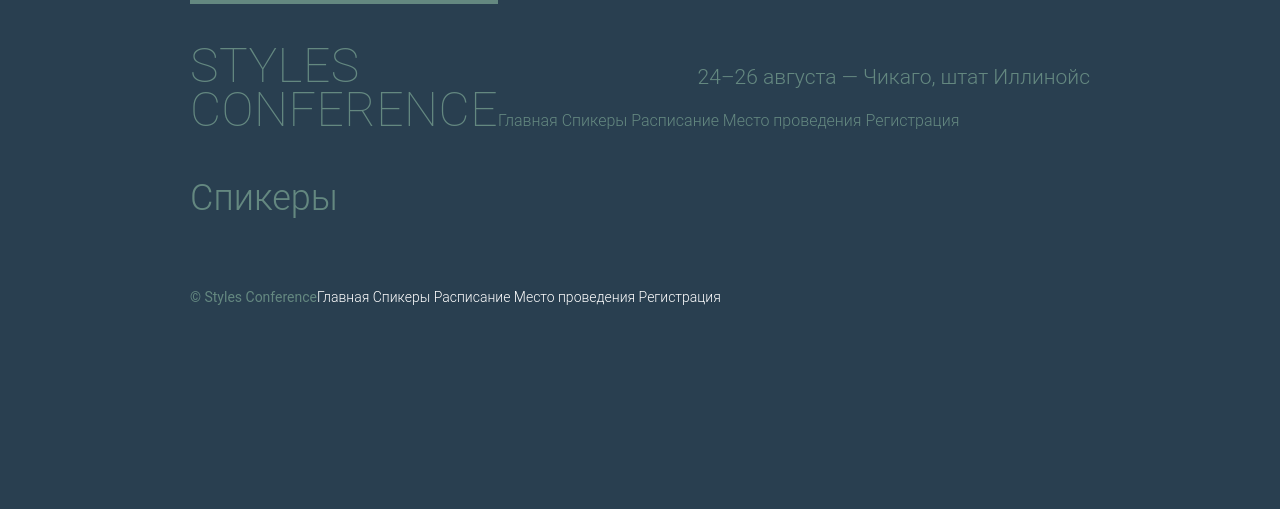
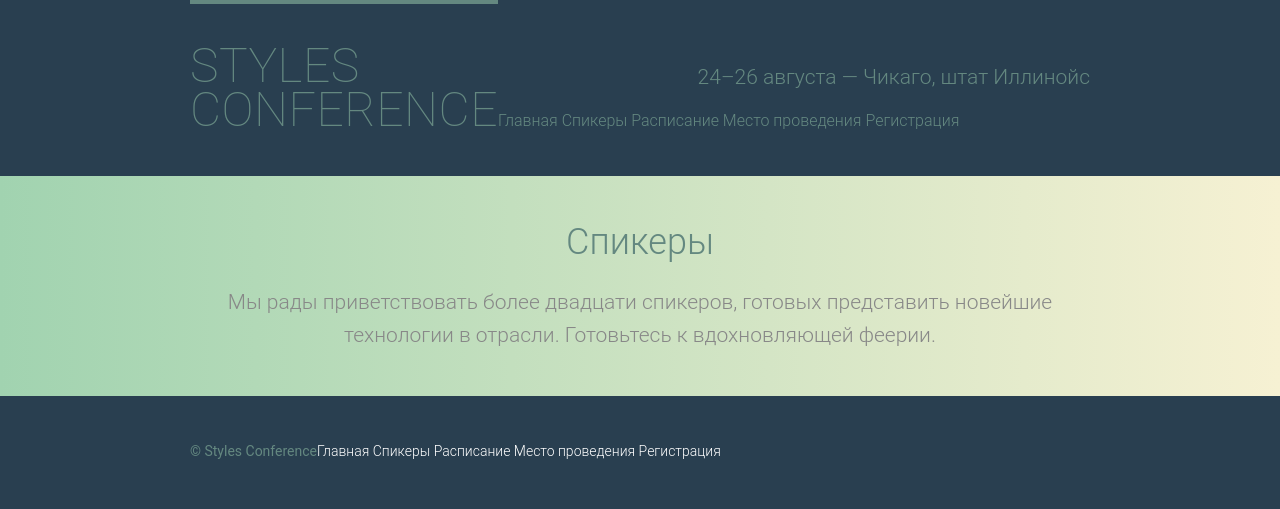
Before and after one commit to O-Julia-O/FirstSite, a plain HTML site: page html/speakers.html in a window 1280 px wide. Drawn offline with Linux system fonts and the light colour scheme.

Commit message:
added gradient and chenged arhitecture

```diff
--- a/css/main.css
+++ b/css/main.css
@@ -189,8 +189,20 @@ p a {
 
 .row {
   background: #fff;
+  padding: 66px 0 44px 0;
+}
+
+.row,
+.row-alt {
   min-width: 960px;
-  padding: 66px 0 44px 0;
+}
+
+.row-alt {
+  background: #cbe2c1;
+  background: -webkit-linear-gradient(to right, #a1d3b0, #f6f1d3);
+  background: -moz-linear-gradient(to right, #a1d3b0, #f6f1d3);
+  background: linear-gradient(to right, #a1d3b0, #f6f1d3);
+  padding: 44px 0 22px 0;
 }
 
 /*
@@ -201,6 +213,21 @@ p a {
 
 h1, h3, h4, h5, p {
   margin-bottom: 22px;
+}
+
+/*
+  ========================================
+  Вступление
+  ========================================
+*/
+
+.lead {
+  text-align: center;
+}
+
+.lead p {
+  font-size: 21px;
+  line-height: 33px;
 }
 
 /*
--- a/html/speakers.html
+++ b/html/speakers.html
@@ -23,8 +23,14 @@
     </nav>
   </header>
 
-  <section class="container">
+  <section class="row-alt">
+    <div class="lead container">
+
       <h1>Спикеры</h1>
+      <p>Мы рады приветствовать более двадцати спикеров, готовых представить
+        новейшие технологии в отрасли. Готовьтесь к вдохновляющей феерии.</p>
+
+    </div>
   </section>
 
   <footer class="primary-footer container group">
```
Also changed, not shown: html/register.html (+3 -1 lines), html/schedule.html (+3 -1 lines), html/venue.html (+3 -1 lines).
